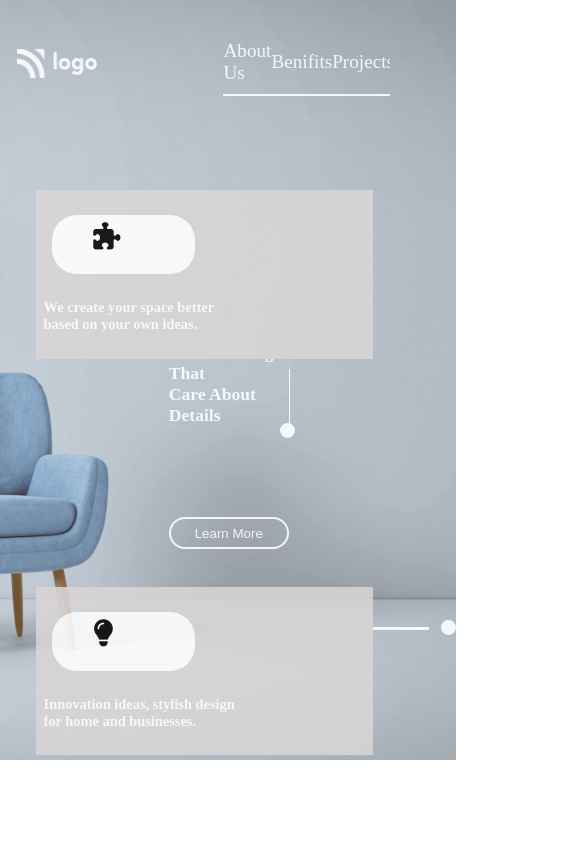
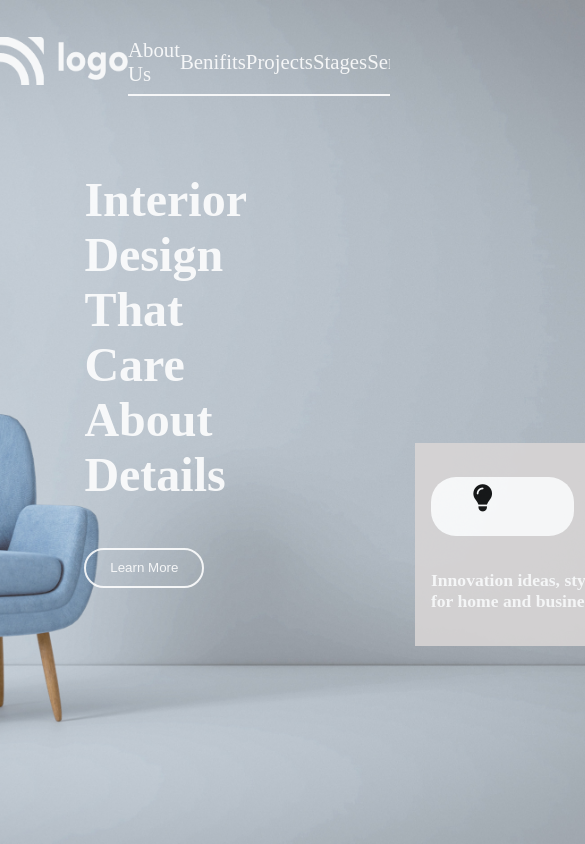
Before and after one commit to vibhamaurya05/Interior-Design, a plain HTML site: page index.html in a window 390 px wide. Shown: the top 844 px of the page, 585 px wide, since content can reach past the window. Drawn offline with Linux system fonts and the light colour scheme.

Commit message:
fix: style.css

```diff
--- a/index.html
+++ b/index.html
@@ -16,7 +16,9 @@
      </head>
      <body>
           <div class="navbar">
-               <img src="./Assest/white-logo.png">
+               <div class="img">
+                    <img src="Assest/white-logo.png">
+               </div>
                <div class="list">
                     <a href="" class="">About Us</a>
                     <a href="" class="">Benifits </a>
--- a/style.css
+++ b/style.css
@@ -4,9 +4,8 @@
 }
 
 body{
-
     background-image: url('./Assest/bgimage.jpg');
-    height: 90vh;
+    height: 100vh;
     background-size: cover;
     background-position: center;
     background-repeat: no-repeat;
@@ -24,7 +23,7 @@ body{
 .navbar img{
     height: 3rem;
     width:8rem;
-    margin-left: 15vh;
+    /* margin-left: 15vh; */
 }
 
 .list{
@@ -35,7 +34,7 @@ body{
     height: 4rem;
     width:45rem;
     border-bottom: 2px solid rgb(255, 255, 255);
-    margin-left: 50vh;
+    /* margin-left: 50vh; */
 
 }
 .list a{
@@ -190,135 +189,12 @@ i{
 /*########### RESPONSIVE################*/
 @media screen and (max-width: 980px){
     .navbar{
-        height: 15vh;
         display: flex;
-        justify-content: space-evenly;
         align-items: center;
+        justify-content: space-between;
+        overflow: scroll;
+    }
+    .list{
 
     }
-    .navbar img{
-        height: 1.8rem;
-        width:5rem;
-        margin-left: 2vh;
-    }
-    .list{
-        display: flex;
-        justify-content: space-between;
-        width:110vh;
-        /* border: 2px solid blue; */
-        overflow: scroll;
-        margin-left: 15vh;
-
-    }
-    .list a{
-        font-size: 1.2rem;
-
-
-    }
-    .list  h3, h4{
-        font-size: 1rem;
-    }
-    .left{
-        margin-top: 9rem;
-        /* border: 2px solid blue; */
-
-    }
-    .left h1{
-        font-size: 1.1rem;
-        margin-top: 3.2rem;
-        margin-left: 10vh;
-    }
-    .left button{
-        color: white;
-        height: 2rem;
-        width: 7.5rem;
-        background-color: transparent;
-        border: 2px solid white;
-        border-radius: 25px;
-        margin-bottom: 4rem;
-        margin-left: 10vh;
-    }
-    .right{
-        display: flex;
-        justify-content: space-between;
-        height: 60vh;
-        width: 75vh;
-        margin-left: 10vh;
-        /* border: 2px solid black; */
-    }
-
-    .one{
-        display: flex;
-        flex-direction: column;
-        justify-content: space-evenly;
-        position: relative;
-        margin-left: -40vh;
-        margin-top: 0vh;
-        height: 20vh;
-        width: 40vh;
-        background-color: rgb(216, 213, 213);
-    }
-    .ver{
-        height: 3.5rem;
-        width: 0.1rem;
-        background-color: white;
-        position: absolute;
-        margin-top: 29vh;
-        margin-left: 30vh;
-    }
-    .circle{
-        height: 15px;
-        width: 15px;
-        border-radius: 50%;
-        /* border: 2px solid black; */
-        background-color: white;
-        position: absolute;
-        margin-top: 37vh;
-        margin-left: 29vh;
-    }
-    .one h3{
-        color: white;
-        font-size:0.9rem;
-        margin-left: 0.5rem;
-
-    }
-    .two{
-        display: flex;
-        flex-direction: column;
-        justify-content: space-evenly;
-        position: absolute;
-        margin-top: 47vh;
-        margin-left: -40vh;
-        height: 24vh;
-        height: 20vh;
-        width: 40vh;
-        /* border: 2px solid black; */
-        background-color: rgb(216, 213, 213);
-    }
-    .two h3{
-        color: white;
-        font-size:0.9rem;
-        margin-left: 0.5rem;
-    }
-    .hor{
-        height: 0.2rem;
-        width: 3.5rem;
-        background-color: white;
-        position: absolute;
-        margin-bottom: 10vh;
-        margin-left: 40vh;
-    }
-    .circle1{
-        height: 15px;
-        width: 15px;
-        border-radius: 50%;
-        /* border: 2px solid black; */
-        background-color: white;
-        position: absolute;
-        margin-bottom: 10.3vh;
-        margin-left: 48vh;
-    }
-
-
-
 }
```
